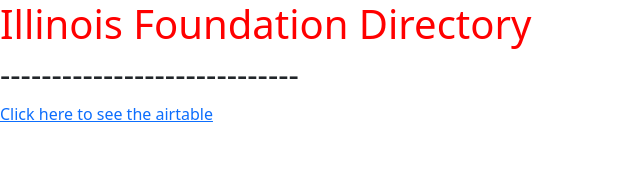
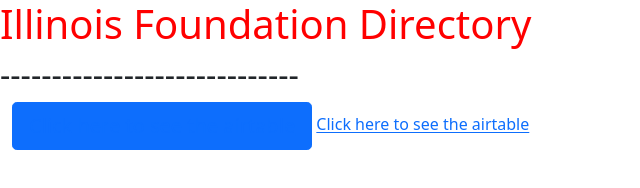
Before and after one commit to IllinoisFoundationDirectory/IllinoisFoundationDirectory.github.io, a plain HTML site: page index.html in a window 1280 px wide. Shown: the whole page, without its empty margins (0-640 px from the left). Drawn offline with nearby package versions, Linux system fonts and the light colour scheme.

Commit message:
Update index.html

```diff
--- a/index.html
+++ b/index.html
@@ -25,8 +25,14 @@
 
     <!-- Don't touch this -->
     <script src="https://cdn.jsdelivr.net/npm/bootstrap@5.0.0-beta1/dist/js/bootstrap.bundle.min.js" integrity="sha384-ygbV9kiqUc6oa4msXn9868pTtWMgiQaeYH7/t7LECLbyPA2x65Kgf80OJFdroafW" crossorigin="anonymous"></script>
+    <!--With this part the hyperlink will be able to be positioned nice-->
+    <div class="container-fluid">
+      <button type="button" class="btn btn-primary btn-lg"><a href="https://airtable.com/tbl2cM5gxnPU4gXIG/viwuio4ohICSMflV5?blocks=hide" target="_blank">Click here to see the airtable</a></button>
+    <a href="https://airtable.com/tbl2cM5gxnPU4gXIG/viwuio4ohICSMflV5?blocks=hide" target="_blank">Click here to see the airtable</a>
+    </div>
 
-    <a href="https://airtable.com/tbl2cM5gxnPU4gXIG/viwuio4ohICSMflV5?blocks=hide" target="_blank">Click here to see the airtable</a>
+
+
 
 
   </body>
```
